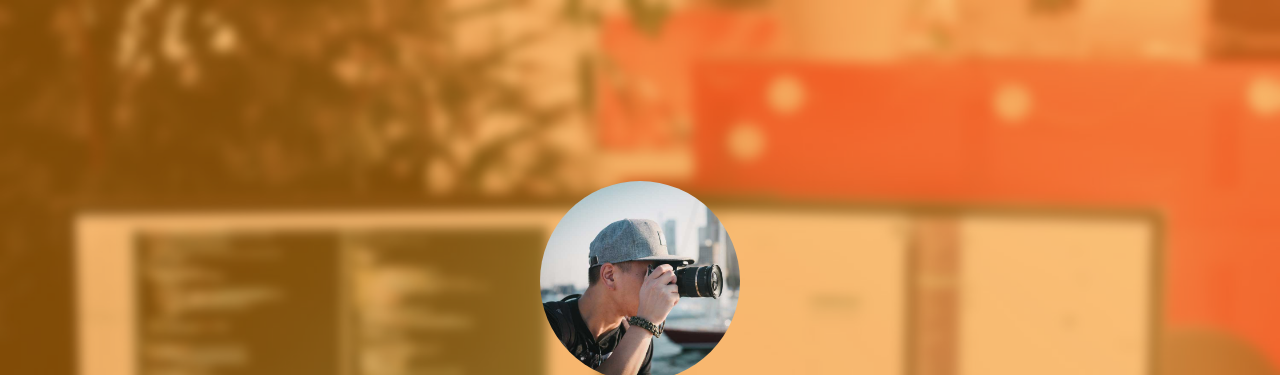
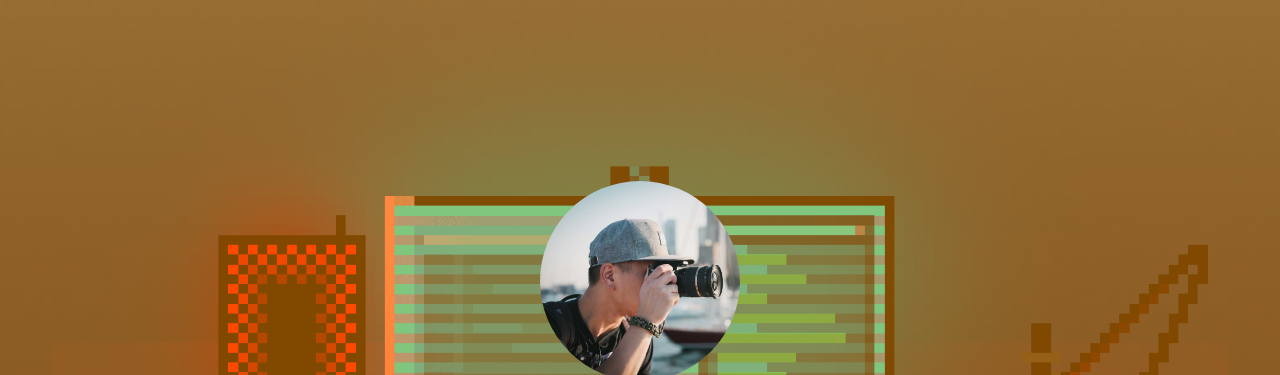
Before and after one commit to AngelMaryGeorge/angelmarygeorge.github.io, a plain HTML site: page index.html in a window 1280 px wide. Shown: the top 375 px of the page. Drawn offline with nearby package versions, Linux system fonts and the light colour scheme; files whose address does not match are found by name.

Commit message:
Update index.html

```diff
--- a/index.html
+++ b/index.html
@@ -36,7 +36,7 @@
 	<div class="amg-loader"></div>
 
 	<div id="page">
-	<header id="amg-header" class="amg-cover js-fullheight" role="banner" style="background-image:url(images/cover_bg_3.jpg);" data-stellar-background-ratio="0.5">
+	<header id="amg-header" class="amg-cover js-fullheight" role="banner" style="background-image:url(images/cover_bg_3.gif);" data-stellar-background-ratio="0.5">
 		<div class="overlay"></div>
 		<div class="container">
 			<div class="row">
```
